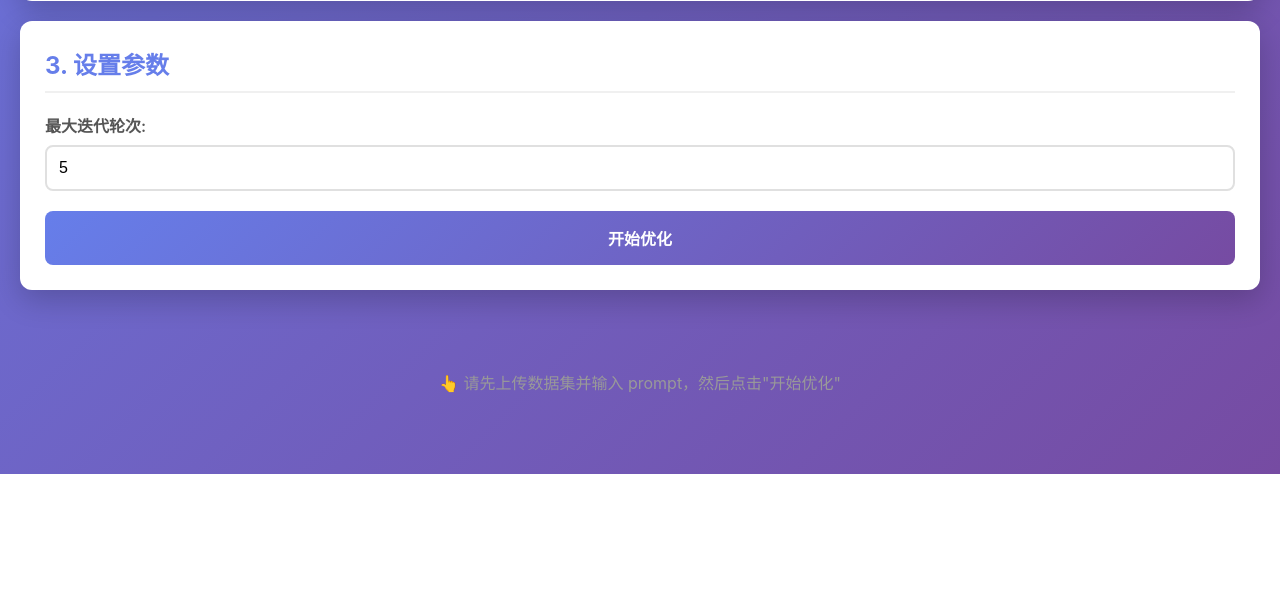
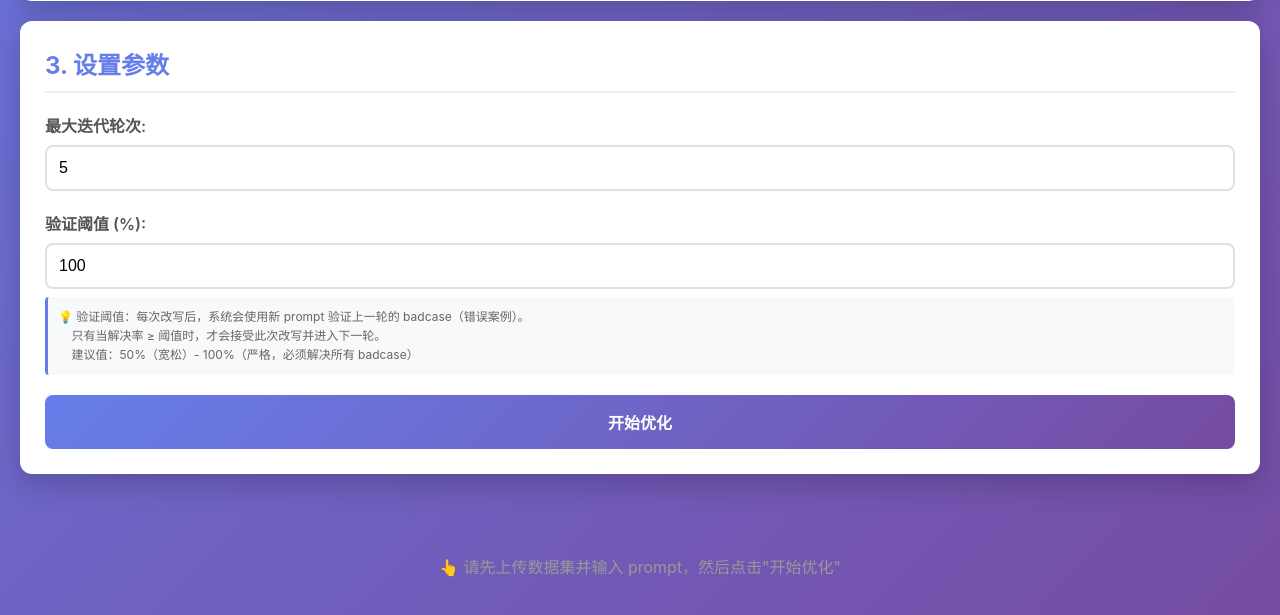
Before and after one commit to heng380/AutoPrompt, a Flask app: page / in a window 1280 px wide. Shown: the part 778-1393 px from the top of the page. Before the commit the page ends 1252 px from the top, so only its background shows below. Run offline with Flask 3, Linux system fonts and the light colour scheme.

Commit message:
将验证阈值抽象为用户可配置参数
- 添加验证阈值参数（0-100%），用户可在前端设置
- 默认值为 100%（必须解决所有 badcase）
- 更新 VerifierAgent 支持动态阈值判断
- 更新前端界面，添加验证阈值输入框和详细说明
- 更新所有相关提示信息，使用动态阈值而非硬编码
- 更新 README，重新组织呈现效果部分，反映最新功能

```diff
--- a/agents/rewrite_agent.py
+++ b/agents/rewrite_agent.py
@@ -52,11 +52,13 @@ class RewriteAgent:
             verification_feedback = analysis.get('verification_feedback', '')
             verification_result = analysis.get('verification_result', {})
             solve_rate = verification_result.get('solve_rate', 0.0)
+            verification_threshold = analysis.get('verification_threshold', 1.0)  # 默认 100%
+            threshold_percent = verification_threshold * 100
             verification_section = (
                 f"\n【重要】验证反馈（上一次改写未通过验证）:\n{verification_feedback}\n\n"
-                f"上一次改写只解决了 {solve_rate:.1%} 的 badcase，低于 50% 的要求。"
+                f"上一次改写只解决了 {solve_rate:.1%} 的 badcase，低于 {threshold_percent:.0f}% 的要求。"
                 f"请仔细分析验证反馈中仍然未解决的 badcase，重点改进这些方面，"
-                f"确保新改写的 prompt 能够解决至少一半的 badcase。\n\n"
+                f"确保新改写的 prompt 能够解决至少 {threshold_percent:.0f}% 的 badcase。\n\n"
             )
 
         messages = [
--- a/app.py
+++ b/app.py
@@ -93,6 +93,11 @@ def optimize_prompt():
 
     original_prompt = data.get('prompt', '').strip()
     max_iterations = int(data.get('max_iterations', 5))
+    verification_threshold = float(data.get('verification_threshold', 1.0))  # 默认 100%
+
+    # 验证阈值范围
+    if verification_threshold < 0 or verification_threshold > 1:
+        return jsonify({'error': '验证阈值必须在 0-1 之间（0-100%）'}), 400
 
     if not original_prompt:
         return jsonify({'error': 'Prompt 不能为空'}), 400
@@ -125,7 +130,8 @@ def optimize_prompt():
                     original_prompt=original_prompt,
                     dataset=dataset,
                     max_iterations=max_iterations,
-                    experiment_id=experiment_id
+                    experiment_id=experiment_id,
+                    verification_threshold=verification_threshold
                 )
 
                 # 计算最终准确率（使用 graph.run() 返回的准确率，或重新计算）
--- a/static/script.js
+++ b/static/script.js
@@ -261,9 +261,15 @@ function checkOptimizationResult(sessionId) {
 function startOptimization() {
     const prompt = document.getElementById('promptInput').value.trim();
     const maxIterations = parseInt(document.getElementById('maxIterations').value);
+    const verificationThreshold = parseFloat(document.getElementById('verificationThreshold').value) / 100; // 转换为 0-1 范围
 
     if (!prompt) {
         alert('请输入 prompt');
+        return;
+    }
+
+    if (isNaN(verificationThreshold) || verificationThreshold < 0 || verificationThreshold > 1) {
+        alert('验证阈值必须在 0-100 之间');
         return;
     }
 
@@ -292,7 +298,8 @@ function startOptimization() {
         },
         body: JSON.stringify({
             prompt: prompt,
-            max_iterations: maxIterations
+            max_iterations: maxIterations,
+            verification_threshold: verificationThreshold
         })
     })
     .then(response => response.json())
--- a/static/style.css
+++ b/static/style.css
@@ -135,6 +135,21 @@ textarea:focus {
 .form-group input:focus {
     outline: none;
     border-color: #667eea;
+}
+
+.form-hint {
+    margin-top: 8px;
+    padding: 10px;
+    background: #f8f9fa;
+    border-left: 3px solid #667eea;
+    border-radius: 4px;
+    font-size: 0.9em;
+    color: #666;
+    line-height: 1.6;
+}
+
+.form-hint small {
+    display: block;
 }
 
 .btn-primary, .btn-secondary {
--- a/templates/index.html
+++ b/templates/index.html
@@ -54,6 +54,24 @@
                         value="5"
                     >
                 </div>
+                <div class="form-group">
+                    <label for="verificationThreshold">验证阈值 (%):</label>
+                    <input
+                        type="number"
+                        id="verificationThreshold"
+                        min="0"
+                        max="100"
+                        step="1"
+                        value="100"
+                    >
+                    <div class="form-hint">
+                        <small>
+                            💡 验证阈值：每次改写后，系统会使用新 prompt 验证上一轮的 badcase（错误案例）。<br>
+                            &nbsp;&nbsp;&nbsp;&nbsp;只有当解决率 ≥ 阈值时，才会接受此次改写并进入下一轮。<br>
+                            &nbsp;&nbsp;&nbsp;&nbsp;建议值：50%（宽松）- 100%（严格，必须解决所有 badcase）
+                        </small>
+                    </div>
+                </div>
                 <button class="btn-primary" id="optimizeBtn" onclick="startOptimization()">
                     开始优化
                 </button>
```
Also changed, not shown: agents/verifier_agent.py (+7 -5 lines), graph.py (+16 -4 lines), README.md.
